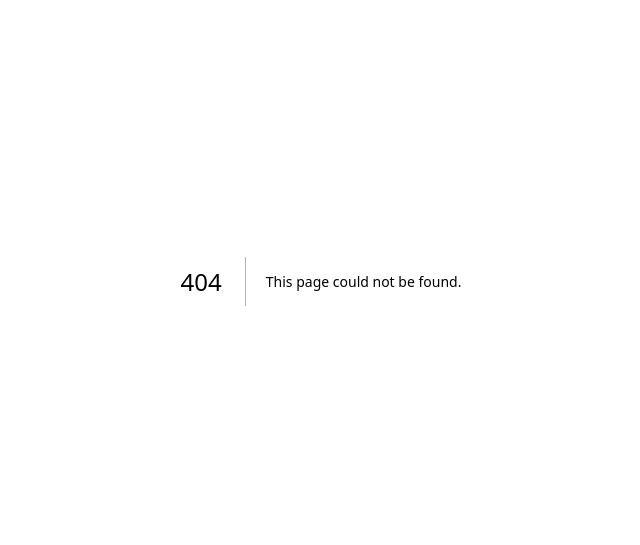
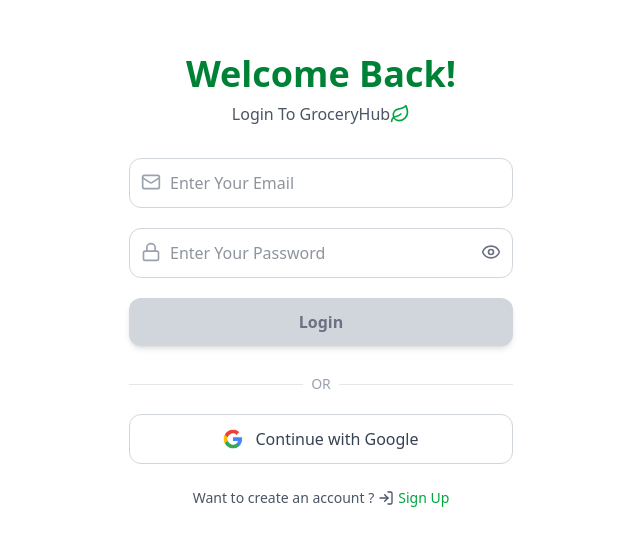
Before and after one commit to udbhav54/GroceryHub, a Next.js app: page /login in a window 1280 px wide. Before the commit this address had no page. Shown: the part 119-664 px from the top of the page, without its empty margins (319-959 px from the left). Built offline with nearby package versions, Linux system fonts and the light colour scheme.

Commit message:
sign in page set-up

```diff
--- /dev/null
+++ b/src/app/login/page.tsx
@@ -0,0 +1,134 @@
+'use client';
+import {
+
+  EyeIcon,
+  EyeOff,
+  Leaf,
+  Loader2,
+  Lock,
+  LogIn,
+  Mail,
+
+} from "lucide-react";
+import { motion } from "motion/react";
+import Image from "next/image";
+import googleImage from "@/assets/google.png";
+import React, { useState } from "react";
+import axios from "axios";
+import { useRouter } from "next/navigation";
+
+function Login() {
+
+  const [email, setEmail] = useState("");
+  const [password, setPassword] = useState("");
+  const [showPassword, setShowPassword] = useState(false);
+  const [loading, setLoading] = useState(false);
+  const router = useRouter()
+
+  return (
+    <div className="flex flex-col items-center justify-center min-h-screen px-6 py-10 bg-white relative">
+      <motion.h1
+        initial={{
+          opacity: 0,
+          y: -10,
+        }}
+        animate={{
+          opacity: 1,
+          y: 0,
+        }}
+        transition={{
+          duration: 0.6,
+        }}
+        className="text-4xl font-extrabold text-green-700 mb-2"
+      >
+        Welcome Back!
+      </motion.h1>
+      <p className="text-gray-600 mb-8 flex items-center">
+        Login To GroceryHub
+        <Leaf className="w-5 h-5 text-green-600" />
+      </p>
+
+      {/* Form Starts Here */}
+      <motion.form
+        initial={{
+          opacity: 0,
+        }}
+        animate={{
+          opacity: 1,
+        }}
+        transition={{
+          duration: 0.6,
+        }}
+        className="flex flex-col gap-5 w-full max-w-sm"
+      >
+        <div className="relative">
+          <Mail className="absolute left-3 top-3.5  w-5 h-5 text-gray-400" />
+          <input
+            type="text"
+            placeholder="Enter Your Email"
+            className="w-full pl-10 pr-4 py-3 border border-gray-300 rounded-xl text-gray-800 focus:outline-none focus:ring-2 focus:ring-green-500 focus-outline-none"
+            onChange={(e) => setEmail(e.target.value)}
+            value={email}
+          />
+        </div>
+
+        <div className="relative">
+          <Lock className="absolute left-3 top-3.5  w-5 h-5 text-gray-400" />
+          <input
+            type={showPassword ? "text" : "password"}
+            placeholder="Enter Your Password"
+            className="w-full pl-10 pr-4 py-3 border border-gray-300 rounded-xl text-gray-800 focus:outline-none focus:ring-2 focus:ring-green-500 focus-outline-none"
+            onChange={(e) => setPassword(e.target.value)}
+            value={password}
+          />
+
+          {showPassword ? (
+            <EyeOff
+              className="absolute right-3 top-3.5 w-5 h-5 text-gray-500 cursor-pointer"
+              onClick={() => setShowPassword(false)}
+            />
+          ) : (
+            <EyeIcon
+              className="absolute right-3 top-3.5 w-5 h-5 text-gray-500 cursor-pointer"
+              onClick={() => setShowPassword(true)}
+            />
+          )}
+        </div>
+
+        {(() => {
+          const formValidation = email !== "" && password !== "";
+          return (
+            <button
+              disabled={!formValidation}
+              className={`w-full font-semibold py-3 rounded-xl transition-all duration-200 shadow-md inline-center justify-center gap-2 ${
+                formValidation
+                  ? "bg-green-600 hover:bg-green-700 text-white"
+                  : "bg-gray-300 text-gray-500 cursor-not-allowed"
+              }`}
+            >
+              {loading ? <Loader2 className="w-5 h-5 animate-spin" /> : "Login"}
+            </button>
+          );
+        })()}
+
+        <div className="flex items-center gap-2 text-gray-400 text-sm mt-2">
+          <span className="flex-1 h-px bg-gray-200"></span>
+          OR
+          <span className="flex-1 h-px bg-gray-200"></span>
+        </div>
+
+        <button className="w-full flex items-center justify-center gap-3 border border-gray-300 hover:bg-gray-50 py-3 rounded-xl text-gray-700 font-medium transition-all duration-200">
+          <Image src={googleImage} width={20} height={20} alt="google" />
+          Continue with Google
+        </button>
+      </motion.form>
+
+      <p className="cursor-pointer text-gray-600 mt-6 text-sm flex items-center gap-1" onClick={()=>router.push("/register")}>
+        Want to create an account ? <LogIn className="w-4 h-4" />
+        <span className="text-green-600">Sign Up</span>
+      </p>
+    </div>
+  );
+}
+
+export default Login
--- a/src/components/RegisterForm.tsx
+++ b/src/components/RegisterForm.tsx
@@ -4,6 +4,7 @@
 import googleImage from '@/assets/google.png'
 import React, {useState} from 'react'
 import axios from 'axios';
+import { useRouter } from 'next/navigation';
 type propType = {
   previousStep: (s: number) => void;
 };
@@ -13,6 +14,7 @@
   const [password, setPassword] = useState("");
   const [showPassword, setShowPassword] = useState(false);
   const [loading, setLoading] = useState(false)
+  const router = useRouter()
 
 
 
@@ -133,15 +135,15 @@
         <span className='flex-1 h-px bg-gray-200'></span>
       </div>
 
-      <button className='w-full flex items-center justify-center gap-3 border border-gray-300 hover: bg-gray-50 py-3 rounded-xl text-gray-700 font-medium transition-all duration-200'>
+      <button className='w-full flex items-center justify-center gap-3 border border-gray-300 hover:bg-gray-50 py-3 rounded-xl text-gray-700 font-medium transition-all duration-200'>
         <Image src={googleImage} width={20} height={20} alt='google'/>
         Continue with Google
       </button>
 
       </motion.form >
 
-      <p className='cursor-pointer text-gray-600 mt-6 text-sm flex items-center gap-1'>Already have an account ? <LogIn className='w-4 h-4'/>
-      <span className='text-green-600'>Sign in</span>
+      <p className='cursor-pointer text-gray-600 mt-6 text-sm flex items-center gap-1' onClick={()=> router.push("/login")}>Already have an account ? <LogIn className='w-4 h-4'/>
+      <span className='text-green-600'>Sign In</span>
       </p>
 
 
```
